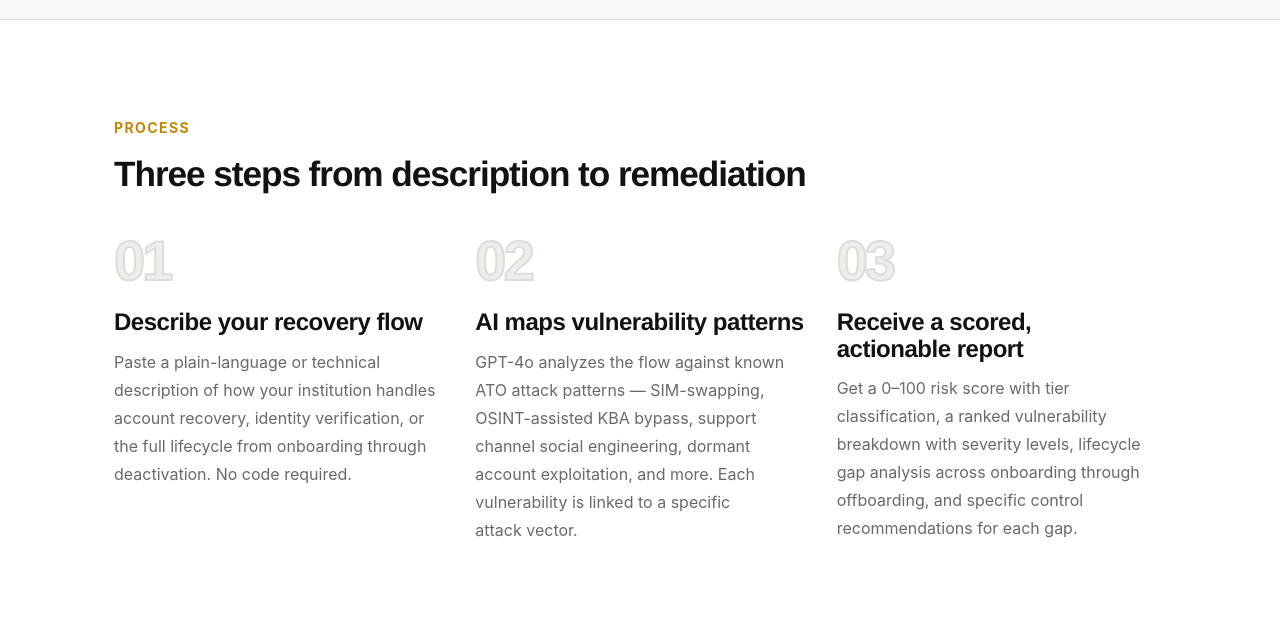
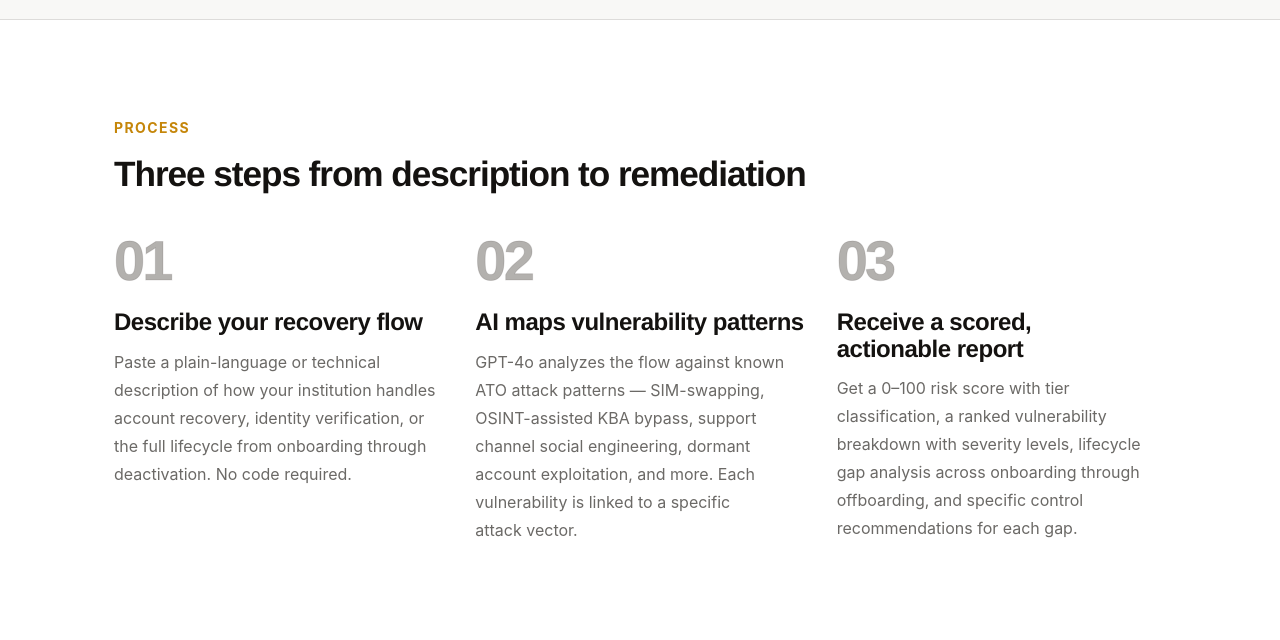
Before and after one commit to Keila0323/fissure, a FastAPI app: page / in a window 1280 px wide. Shown: the part 1059-1699 px from the top of the page. Run offline with FastAPI, Linux system fonts and the light colour scheme; some web fonts are replaced.

Commit message:
Fix: improve step number contrast in How It Works section

```diff
--- a/app/static/styles.css
+++ b/app/static/styles.css
@@ -526,13 +526,13 @@ a, button, [role='button'], input, textarea, select {
   font-weight: 900;
   letter-spacing: -0.05em;
   line-height: 1;
-  color: var(--color-surface-offset);
-  -webkit-text-stroke: 2px var(--color-divider);
+  color: var(--color-text-faint);
+  -webkit-text-stroke: 1px var(--color-border);
 }
 
 [data-theme='dark'] .step-num {
-  color: transparent;
-  -webkit-text-stroke: 2px var(--color-divider);
+  color: var(--color-text-faint);
+  -webkit-text-stroke: 1px var(--color-divider);
 }
 
 .step-content h3 {
```
